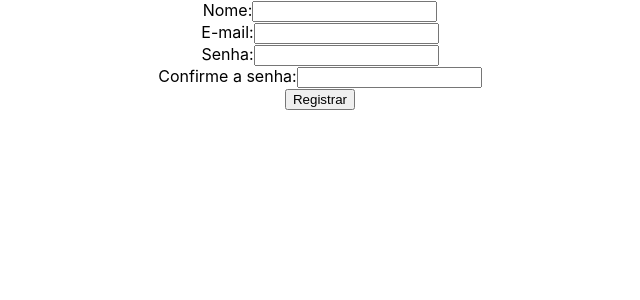
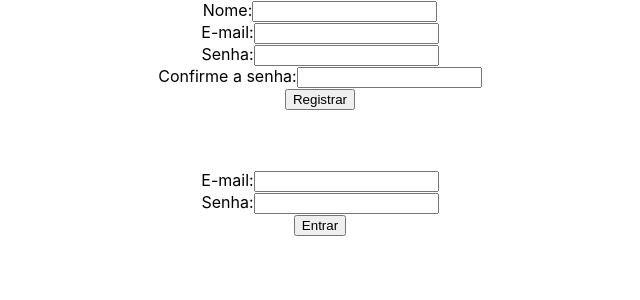
Before and after one commit to IagoCampista/testes-front-end, a React (Create React App) app: page / in a window 1280 px wide. Shown: the top 300 px of the page, without its empty margins (320-960 px from the left). Built offline with nearby package versions, Linux system fonts and the light colour scheme.

Commit message:
Add logIn component and test for blank

```diff
--- /dev/null
+++ b/src/LogIn.tsx
@@ -0,0 +1,54 @@
+import React from 'react';
+import './App.css';
+import { useState } from 'react'
+
+function LogIn() {
+  const [dadosUsuario, setDadosUsuario] = useState({
+      email: '',
+      senha: ''
+    });
+
+    function handleSubmit(event: any){
+      event.preventDefault()
+
+      console.log(dadosUsuario)
+
+    }
+
+    function checarSenhaValida(senha: string): boolean {
+      const regex = /^(?=.*[a-z])(?=.*[A-Z])(?=.*\d)[a-zA-Z\d]{8,}$/;
+      console.log(regex.test(senha));
+      return !regex.test(senha);
+
+    }
+
+  return (
+    <div className="App">
+       <br />
+       <br />
+       <br />
+      <form>
+
+        <label htmlFor="email">E-mail:
+        <input type="email" id="email" name="email" data-testid="email"
+           value={dadosUsuario.email}
+           onChange={e => setDadosUsuario({ ...dadosUsuario, email: e.target.value })}/>
+        </label>
+        {dadosUsuario.email}
+        <br />
+
+        <label htmlFor="senha">Senha:
+        <input type="password" id="senha" name="senha" data-testid="senha"
+           value={dadosUsuario.senha}
+           onChange={e => setDadosUsuario({ ...dadosUsuario, senha: e.target.value })}/>
+        </label>
+        {dadosUsuario.senha}
+        <br />
+
+        <button type="submit" data-testid="botaoEntrar" onClick={handleSubmit}>Entrar</button>
+      </form>
+    </div>
+  )
+}
+
+export default LogIn
--- a/src/index.tsx
+++ b/src/index.tsx
@@ -3,6 +3,7 @@ import ReactDOM from 'react-dom/client';
 import './index.css';
 import App from './App';
 import reportWebVitals from './reportWebVitals';
+import LogIn from './LogIn';
 
 const root = ReactDOM.createRoot(
   document.getElementById('root') as HTMLElement
@@ -10,6 +11,7 @@ const root = ReactDOM.createRoot(
 root.render(
   <React.StrictMode>
     <App />
+    <LogIn />
   </React.StrictMode>
 );
 
```
Also changed, not shown: 1 other file (tests, documents, lock files or other folders).
